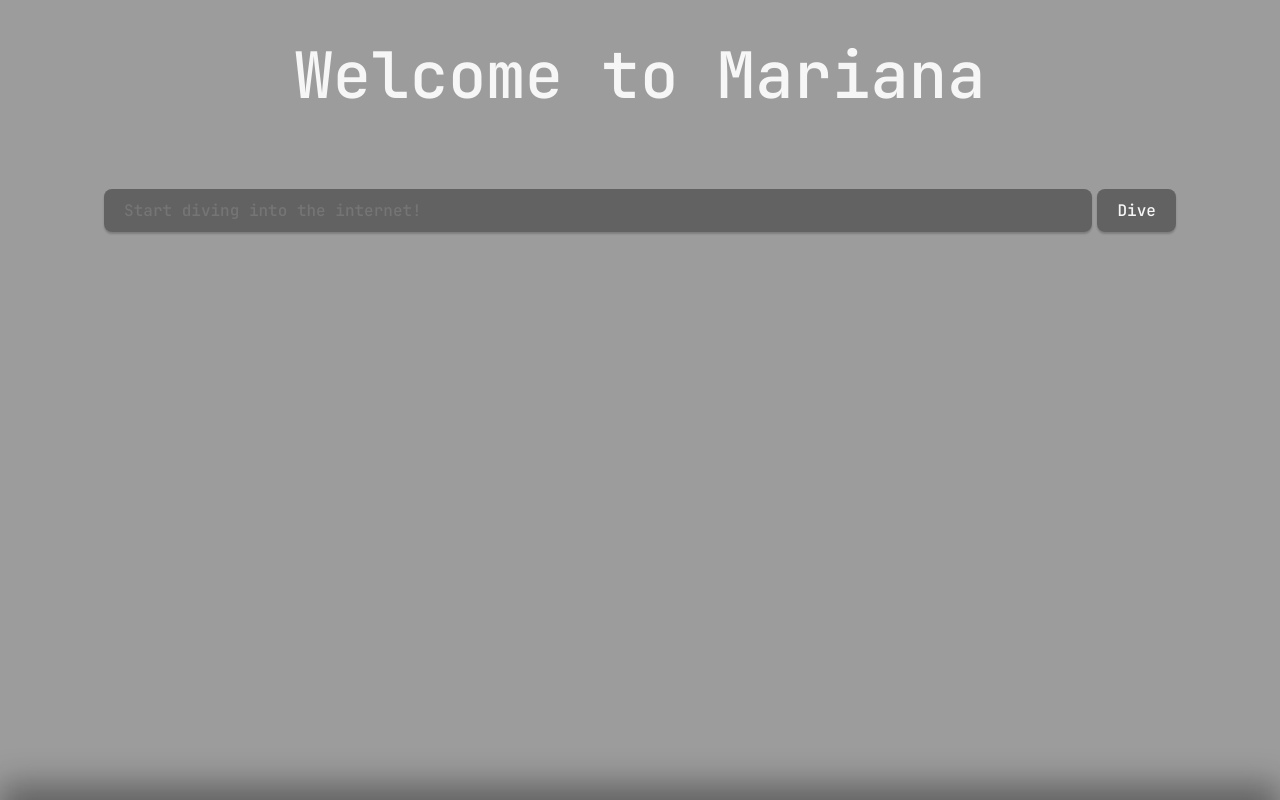
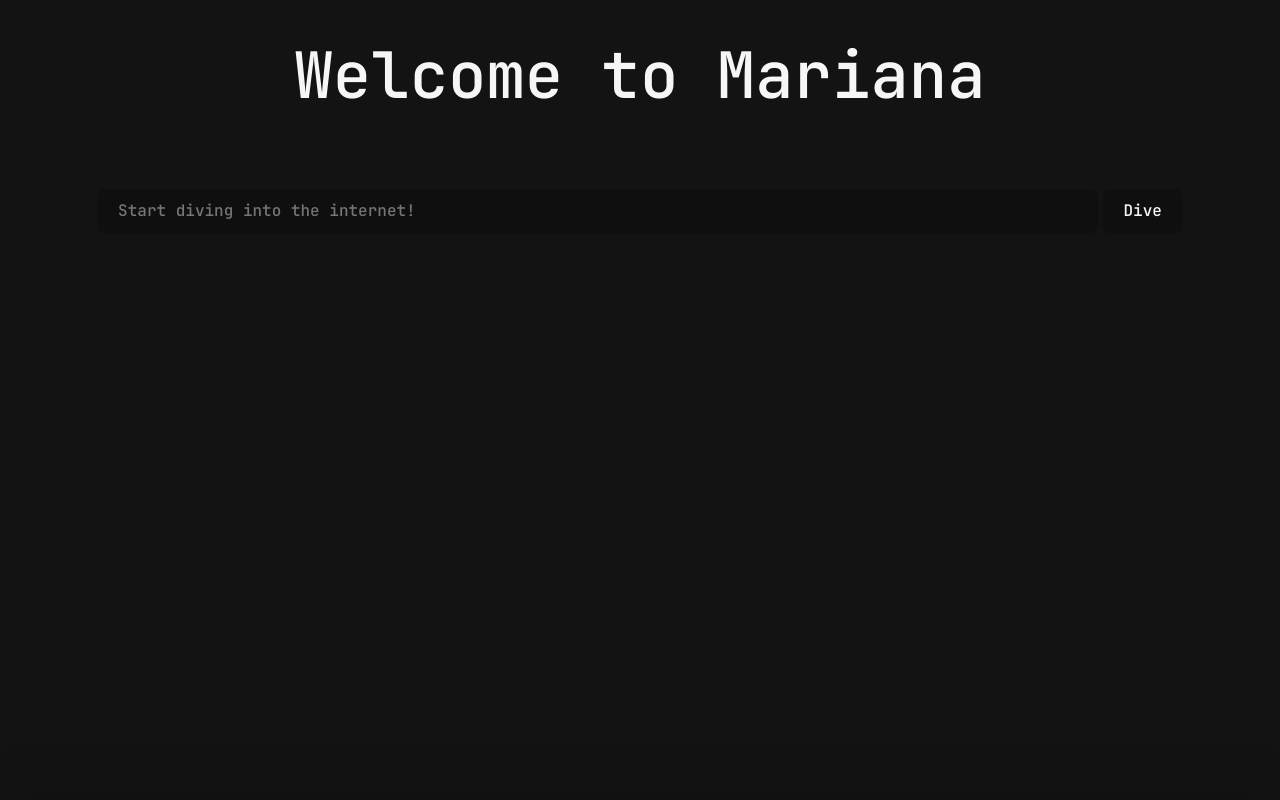
Before and after one commit to DatCoder464/Mariana, a plain HTML site: page src/index.html in a window 1280 px wide. Shown: the top 800 px of the page. Drawn offline with Linux system fonts and the light colour scheme.

Commit message:
clean up

```diff
--- a/src/index.html
+++ b/src/index.html
@@ -2,22 +2,21 @@
 <html lang="en">
   <head>
     <meta charset="UTF-8" />
-    <link rel="stylesheet" href="styles.css" />
+    <link rel="stylesheet" href="main.css" />
     <meta name="viewport" content="width=device-width, initial-scale=1.0" />
     <title>Mariana</title>
     <script type="module" src="main.js" defer></script>
   </head>
 
-  <body>
-    <main class="container">
-      <h1>Welcome to Mariana</h1>
+  <body id="body">
+  <h1>Welcome to Mariana</h1>
 
-      <form class="row" id="greet-form">
-        <input autocomplete="off" autocapitalize="off" id="greet-input" placeholder="Start diving into the internet!" />
-        <button type="submit">Dive</button>
-      </form>
+  <form class="row" id="search-form">
+    <input autocomplete="off" autocapitalize="off" id="search-input" placeholder="Start diving into the internet!" />
+    <button type="submit">Dive</button>
+  </form>
 
-      <div class="square"></div>
-    </main>
+    <div class="square"></div>
   </body>
+
 </html>
--- /dev/null
+++ b/src/main.css
@@ -0,0 +1,131 @@
+@font-face {
+    font-family: 'MyWebFont';
+    src:  url('assets/JBmono.woff2') format('woff2')
+}
+
+:root {
+    font-family: MyWebFont, serif;
+    font-size: 16px;
+    line-height: 24px;
+    font-weight: 400;
+
+    color: #f6f6f6;
+    background-color: #2f2f2f;
+
+    font-synthesis: none;
+    text-rendering: optimizeLegibility;
+    -webkit-font-smoothing: antialiased;
+    -moz-osx-font-smoothing: grayscale;
+    -webkit-text-size-adjust: 100%;
+}
+
+.row {
+    display: flex;
+    justify-content: center;
+}
+
+h1 {
+    margin-top: 4rem;
+    text-align: center;
+    scale: 2;
+}
+
+input,
+button {
+    margin-top: 5rem;
+    border-radius: 8px;
+    border: 1px solid transparent;
+    padding: 0.6em 1.2em;
+    font-size: 1em;
+    font-weight: 500;
+    font-family: inherit;
+    color: #f6f6f6;
+    background-color: #0f0f0f;
+    transition: border-color 0.25s, filter 0.5s, scale 0.5s;
+    box-shadow: 0 2px 2px rgba(0, 0, 0, 0.2);
+    outline: none;
+    cursor: pointer;
+    filter: none;
+    scale: 1;
+}
+
+button:hover {
+    filter: drop-shadow(0 0 .75rem #396cd8);
+    border-color: #396cd8;
+    scale: 1.25;
+}
+
+
+button:active {
+    border-color: #396cd8;
+    /*background-color: #e8e8e8;*/
+}
+
+#search-input {
+    margin-right: 5px;
+    width: 75%;
+}
+
+#search-input:hover {
+    background-color: #0f0f0f69;
+}
+
+@media (prefers-color-scheme: dark) {
+    :root {
+        color: #f6f6f6;
+        background-color: #2f2f2f;
+    }
+
+    a:hover {
+        color: #24c8db;
+    }
+
+    input,
+    button {
+        color: #ffffff;
+        background-color: #0f0f0f98;
+    }
+    button:active {
+        background-color: #0f0f0f69;
+    }
+}
+:root {
+    font-family: MyWebFont, serif;
+    font-size: 16px;
+    line-height: 24px;
+    font-weight: 400;
+
+    color: #f6f6f6;
+    background-color: #131313;
+
+    font-synthesis: none;
+    text-rendering: optimizeLegibility;
+    -webkit-font-smoothing: antialiased;
+    -moz-osx-font-smoothing: grayscale;
+    -webkit-text-size-adjust: 100%;
+}
+
+#body {
+    margin: 5vh 0 0;
+}
+
+#embed-container {
+    overflow:hidden;
+    height:100%;
+    color: #131313;
+}
+
+#embed {
+    width: 100%;
+    height: 600px;
+}
+
+.square {
+    height: 11rem;
+    width: 100%;
+    background-color: #0f0f0f69;
+    position: fixed;
+    bottom: -10rem;
+    right: 0;
+    filter: blur(1rem);
+}
--- a/src/main.js
+++ b/src/main.js
@@ -1,9 +1,9 @@
 let greetInputEl;
 
 window.addEventListener("DOMContentLoaded", () => {
-  greetInputEl = document.querySelector("#greet-input");
+  greetInputEl = document.querySelector("#search-input");
 
-  document.querySelector("#greet-form").addEventListener("submit", (e) => {
+  document.querySelector("#search-form").addEventListener("submit", (e) => {
     e.preventDefault();
     location.href = greetInputEl.value;
   });
--- a/src/styles.css
+++ /dev/null
@@ -1,109 +0,0 @@
-@font-face {
-  font-family: 'MyWebFont';
-  src:  url('assets/JBmono.woff2') format('woff2')
-}
-
-:root {
-  font-family: MyWebFont, serif;
-  font-size: 16px;
-  line-height: 24px;
-  font-weight: 400;
-
-  color: #f6f6f6;
-  background-color: #0f0f0f69;
-
-  font-synthesis: none;
-  text-rendering: optimizeLegibility;
-  -webkit-font-smoothing: antialiased;
-  -moz-osx-font-smoothing: grayscale;
-  -webkit-text-size-adjust: 100%;
-}
-
-.row {
-  display: flex;
-  justify-content: center;
-}
-
-h1 {
-  margin-top: 4rem;
-  text-align: center;
-  scale: 2;
-}
-
-input,
-button {
-  margin-top: 5rem;
-  border-radius: 8px;
-  border: 1px solid transparent;
-  padding: 0.6em 1.2em;
-  font-size: 1em;
-  font-weight: 500;
-  font-family: inherit;
-  color: #f6f6f6;
-  background-color: #0f0f0f69;
-  transition: border-color 0.25s, filter 0.5s, scale 0.5s;
-  box-shadow: 0 2px 2px rgba(0, 0, 0, 0.2);
-  outline: none;
-  cursor: pointer;
-  filter: none;
-  scale: 1;
-}
-
-button:hover {
-  filter: drop-shadow(0 0 .75rem #396cd8);
-  border-color: #396cd8;
-  scale: 1.25;
-}
-
-.box-wrapper.loading:nth-child(odd) {
-  transform: translate(100%)
-}
-
-.box-wrapper.loading:nth-child(even) {
-  transform: translate(-100%)
-}
-
-
-button:active {
-  border-color: #396cd8;
-  /*background-color: #e8e8e8;*/
-}
-
-#greet-input {
-  margin-right: 5px;
-  width: 75%;
-}
-
-#greet-input:hover {
-  background-color: #0f0f0f69;
-}
-
-.square {
-  height: 11rem;
-  width: 100%;
-  background-color: #0f0f0f69;
-  position: fixed;
-  bottom: -10rem;
-  right: 0;
-  filter: blur(1rem);
-}
-
-@media (prefers-color-scheme: dark) {
-  :root {
-    color: #f6f6f6;
-    background-color: #2f2f2f;
-  }
-
-  a:hover {
-    color: #24c8db;
-  }
-
-  input,
-  button {
-    color: #ffffff;
-    background-color: #0f0f0f98;
-  }
-  button:active {
-    background-color: #0f0f0f69;
-  }
-}
```
